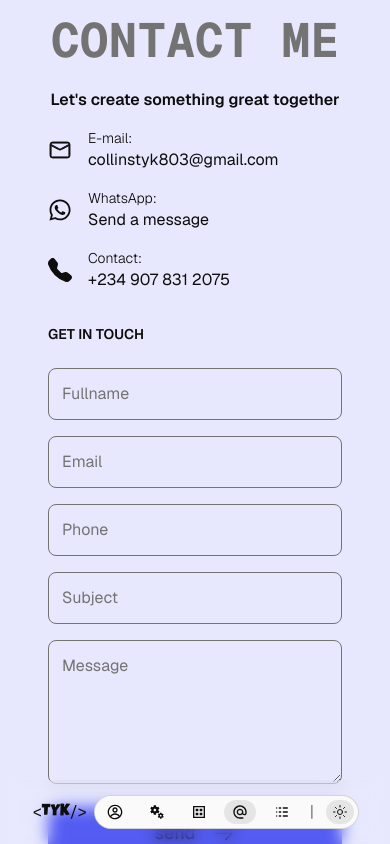
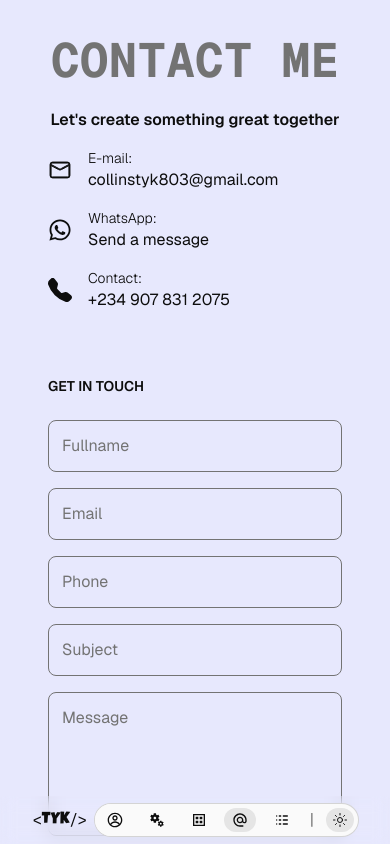
Before and after one commit to collinstyk/software-engineer-portfolio, a Next.js app: page /contact in a window 390 px wide. Shown: the top 844 px of the page. Built offline with nearby package versions, Linux system fonts and the light colour scheme; a web font is replaced by a local one.

Commit message:
Improve responsiveness

```diff
--- a/app/about/page.tsx
+++ b/app/about/page.tsx
@@ -6,11 +6,25 @@ import { FaXTwitter } from "react-icons/fa6";
 import { IoMdMail } from "react-icons/io";
 import { geistMono } from "../ui/fonts";
 
+const socials = [
+  { link: "https://x.com/dozie_jr", icon: <FaXTwitter /> },
+  { link: "https://github.com/collinstyk", icon: <FaGithub /> },
+  {
+    link: "https://www.linkedin.com/in/dozie-jr-achusiogu-917140226?utm_source=share&utm_campaign=share_via&utm_content=profile&utm_medium=android_app",
+    icon: <FaLinkedin />,
+  },
+  {
+    link: "https://www.instagram.com/collins_tyk",
+    icon: <FaInstagram />,
+  },
+  { link: "https://wa.me/+2349078312075", icon: <FaWhatsapp /> },
+];
+
 export default function About() {
   return (
     <div className="mt-4">
-      <main className="relative mx-auto my-20 flex w-2/3 justify-center gap-10">
-        <div className="sticky space-y-6">
+      <main className="relative mx-auto my-6 flex w-2/3 flex-col justify-center gap-10 md:flex-row">
+        <div className="sticky flex w-fit flex-col items-center space-y-6 max-md:mx-auto md:block">
           {/* Profile Image */}
           <div className="w-fit rounded-full border-2 border-neutral-500 dark:border-neutral-700">
             <Image
@@ -21,22 +35,20 @@ export default function About() {
               className="rounded-full"
             />
           </div>
+
+          {/* Work Experience */}
+        </div>
+        <article className="flex-1 space-y-5">
+          <h1 className="text-5xl font-semibold max-md:text-center md:text-6xl md:font-bold">
+            Collins Achusiogu.
+          </h1>
+          <h3 className="text-4xl font-extralight max-md:text-center">
+            Fullstack Web Developer.
+          </h3>
           {/* socials, gmail, phone number and other links */}
-          <div className="space-y-4">
-            <ul className="flex items-center justify-between">
-              {[
-                { link: "https://x.com/dozie_jr", icon: <FaXTwitter /> },
-                { link: "https://github.com/collinstyk", icon: <FaGithub /> },
-                {
-                  link: "https://www.linkedin.com/in/dozie-jr-achusiogu-917140226?utm_source=share&utm_campaign=share_via&utm_content=profile&utm_medium=android_app",
-                  icon: <FaLinkedin />,
-                },
-                {
-                  link: "https://www.instagram.com/collins_tyk",
-                  icon: <FaInstagram />,
-                },
-                { link: "https://wa.me/+2349078312075", icon: <FaWhatsapp /> },
-              ].map((item) => {
+          <div className="w-fit space-y-4 max-md:mx-auto">
+            <ul className="flex items-center gap-4 max-md:justify-center md:justify-between">
+              {socials.map((item) => {
                 const { link, icon } = item;
                 return (
                   <li>
@@ -60,11 +72,6 @@ export default function About() {
             </Link>
           </div>
 
-          {/* Work Experience */}
-        </div>
-        <article className="flex-1 space-y-5">
-          <h1 className="text-6xl font-bold">Collins Achusiogu.</h1>
-          <h3 className="text-4xl font-extralight">Fullstack Web Developer.</h3>
           <p className="text-lg">
             I’m a passionate Full-Stack Developer with a growing focus on
             building clean, functional, and user-friendly applications. I love
--- a/app/contact/page.tsx
+++ b/app/contact/page.tsx
@@ -7,27 +7,7 @@ import { BsTelephoneFill } from "react-icons/bs";
 import { cloneElement } from "react";
 import { GoArrowRight } from "react-icons/go";
 
-export default function Contact() {
-  return (
-    <main className="mx-6 my-4 px-6 lg:px-4">
-      <section className="flex flex-col space-y-8 sm:p-10 md:flex-row md:justify-between">
-        <div>
-          <h1
-            className={cn(
-              "mb-6 text-center text-5xl font-bold text-neutral-500 uppercase sm:text-6xl lg:text-left",
-              geistMono.className,
-            )}
-          >
-            {/* Add Shimering effect */}
-            Contact Me
-          </h1>
-          <h4 className="mb-4 text-center font-semibold md:text-left">
-            Let's create something great together
-          </h4>
-
-          <div>
-            <ul className="space-y-4">
-              {[
+const socials = [
   {
     link: "mailto:collinstyk803@gmail.com",
     label: "collinstyk803@gmail.com",
@@ -46,7 +26,37 @@ export default function Contact() {
     title: "Contact:",
     icon: <BsTelephoneFill size={24} />,
   },
-              ].map((item) => {
+];
+
+const fields = [
+  { name: "fullname", inputType: "text", label: "Fullname", required: true },
+  { name: "email", inputType: "email", label: "Email", required: true },
+  { name: "phone-number", inputType: "tel", label: "Phone", required: true },
+  { name: "subject", inputType: "text", label: "Subject", required: true },
+  { name: "message", inputType: "textarea", label: "Message", required: true },
+];
+
+export default function Contact() {
+  return (
+    <main className="mx-6 my-4 px-6 lg:px-4">
+      <section className="flex flex-col gap-8 space-y-8 sm:p-10 md:flex-row md:justify-between">
+        <div>
+          <h1
+            className={cn(
+              "mb-6 text-center text-5xl font-bold text-neutral-500 uppercase sm:text-6xl lg:text-left",
+              geistMono.className,
+            )}
+          >
+            {/* Add Shimering effect */}
+            Contact Me
+          </h1>
+          <h4 className="mb-4 text-center font-semibold md:text-left">
+            Let's create something great together
+          </h4>
+
+          <div>
+            <ul className="space-y-4">
+              {socials.map((item) => {
                 const { link, label, title, icon } = item;
                 return (
                   <li key={item.link}>
@@ -55,7 +65,11 @@ export default function Contact() {
 
                       <span>
                         <h6 className="text-sm font-light">{title}</h6>
-                        <Link href={link} className="!font-normal">
+                        <Link
+                          href={link}
+                          target="_blank"
+                          className="!font-normal"
+                        >
                           {label}
                         </Link>
                       </span>
@@ -84,84 +98,49 @@ export default function Contact() {
         <form className="">
           <h4 className="text-sm font-semibold uppercase">Get in touch</h4>
           <div className="mt-6 gap-4 space-y-4 sm:grid sm:grid-cols-2">
-            {/* Fullname */}
-            <div className="relative col-span-1">
+            {fields.map((field) => {
+              const { name, inputType, label, required } = field;
+
+              if (inputType === "textarea")
+                return (
+                  <div key={name} className="relative col-span-2">
+                    <textarea
+                      required={required}
+                      spellCheck
+                      name={name}
+                      id={name}
+                      autoComplete="off"
+                      className="peer h-36 w-full rounded-lg border border-neutral-500 bg-transparent p-3.5 outline-none valid:border-neutral-600 focus:border-neutral-600 dark:valid:border-neutral-400 dark:focus:border-neutral-400"
+                    />
+                    <label
+                      htmlFor={name}
+                      className="dark:peer-focus:bg-background dark:peer-valid:bg-background peer-focus:text-dark-gray pointer-events-none absolute top-0 left-0 px-3.5 pt-3.5 text-neutral-500 transition-all peer-valid:z-10 peer-valid:-translate-y-1/2 peer-valid:scale-90 peer-valid:bg-[#e7e8fd] peer-valid:pt-0 peer-valid:text-white peer-focus:z-10 peer-focus:-translate-y-1/2 peer-focus:scale-90 peer-focus:bg-[#e7e8fd] peer-focus:pt-0 dark:text-neutral-400 dark:peer-focus:text-white"
+                    >
+                      {label}
+                    </label>
+                  </div>
+                );
+              else
+                return (
+                  <div key={name} className="relative col-span-1">
                     <input
-                type="text"
-                required
+                      type={inputType}
+                      name={name}
+                      id={name}
+                      required={required}
                       autoComplete="off"
                       className="peer h-13 w-full rounded-lg border border-neutral-500 bg-transparent p-3.5 outline-none valid:border-neutral-600 focus:border-neutral-600 dark:valid:border-neutral-400 dark:focus:border-neutral-400"
                     />
                     <label
-                htmlFor="name"
+                      htmlFor={name}
                       className="dark:peer-focus:bg-background dark:peer-valid:bg-background peer-focus:text-dark-gray pointer-events-none absolute top-0 left-0 px-3.5 pt-3.5 text-neutral-500 transition-all peer-valid:z-10 peer-valid:-translate-y-1/2 peer-valid:scale-90 peer-valid:bg-[#e7e8fd] peer-valid:pt-0 peer-valid:text-white peer-focus:z-10 peer-focus:-translate-y-1/2 peer-focus:scale-90 peer-focus:bg-[#e7e8fd] peer-focus:pt-0 dark:text-neutral-400 dark:peer-focus:text-white"
                     >
-                Fullname
+                      {label}
                     </label>
                   </div>
+                );
+            })}
 
-            {/* Email */}
-            <div className="relative col-span-1">
-              <input
-                type="email"
-                required
-                autoComplete="off"
-                className="peer h-13 w-full rounded-lg border border-neutral-500 bg-transparent p-3.5 outline-none valid:border-neutral-600 focus:border-neutral-600 dark:valid:border-neutral-400 dark:focus:border-neutral-400"
-              />
-              <label
-                htmlFor="name"
-                className="dark:peer-focus:bg-background dark:peer-valid:bg-background peer-focus:text-dark-gray pointer-events-none absolute top-0 left-0 px-3.5 pt-3.5 text-neutral-500 transition-all peer-valid:z-10 peer-valid:-translate-y-1/2 peer-valid:scale-90 peer-valid:bg-[#e7e8fd] peer-valid:pt-0 peer-valid:text-white peer-focus:z-10 peer-focus:-translate-y-1/2 peer-focus:scale-90 peer-focus:bg-[#e7e8fd] peer-focus:pt-0 dark:text-neutral-400 dark:peer-focus:text-white"
-              >
-                Email
-              </label>
-            </div>
-
-            {/* Phone */}
-            <div className="relative col-span-1">
-              <input
-                type="tel"
-                required
-                autoComplete="off"
-                className="peer h-13 w-full rounded-lg border border-neutral-500 bg-transparent p-3.5 outline-none valid:border-neutral-600 focus:border-neutral-600 dark:valid:border-neutral-400 dark:focus:border-neutral-400"
-              />
-              <label
-                htmlFor="name"
-                className="dark:peer-focus:bg-background dark:peer-valid:bg-background peer-focus:text-dark-gray pointer-events-none absolute top-0 left-0 px-3.5 pt-3.5 text-neutral-500 transition-all peer-valid:z-10 peer-valid:-translate-y-1/2 peer-valid:scale-90 peer-valid:bg-[#e7e8fd] peer-valid:pt-0 peer-valid:text-white peer-focus:z-10 peer-focus:-translate-y-1/2 peer-focus:scale-90 peer-focus:bg-[#e7e8fd] peer-focus:pt-0 dark:text-neutral-400 dark:peer-focus:text-white"
-              >
-                Phone
-              </label>
-            </div>
-
-            {/* Subject */}
-            <div className="relative col-span-1">
-              <input
-                type="text"
-                required
-                autoComplete="off"
-                className="peer h-13 w-full rounded-lg border border-neutral-500 bg-transparent p-3.5 outline-none valid:border-neutral-600 focus:border-neutral-600 dark:valid:border-neutral-400 dark:focus:border-neutral-400"
-              />
-              <label
-                htmlFor="name"
-                className="dark:peer-focus:bg-background dark:peer-valid:bg-background peer-focus:text-dark-gray pointer-events-none absolute top-0 left-0 px-3.5 pt-3.5 text-neutral-500 transition-all peer-valid:z-10 peer-valid:-translate-y-1/2 peer-valid:scale-90 peer-valid:bg-[#e7e8fd] peer-valid:pt-0 peer-valid:text-white peer-focus:z-10 peer-focus:-translate-y-1/2 peer-focus:scale-90 peer-focus:bg-[#e7e8fd] peer-focus:pt-0 dark:text-neutral-400 dark:peer-focus:text-white"
-              >
-                Subject
-              </label>
-            </div>
-
-            {/* Message */}
-            <div className="relative col-span-2">
-              <textarea
-                required
-                autoComplete="off"
-                className="peer h-36 w-full rounded-lg border border-neutral-500 bg-transparent p-3.5 outline-none valid:border-neutral-600 focus:border-neutral-600 dark:valid:border-neutral-400 dark:focus:border-neutral-400"
-              />
-              <label
-                htmlFor="name"
-                className="dark:peer-focus:bg-background dark:peer-valid:bg-background peer-focus:text-dark-gray pointer-events-none absolute top-0 left-0 px-3.5 pt-3.5 text-neutral-500 transition-all peer-valid:z-10 peer-valid:-translate-y-1/2 peer-valid:scale-90 peer-valid:bg-[#e7e8fd] peer-valid:pt-0 peer-valid:text-white peer-focus:z-10 peer-focus:-translate-y-1/2 peer-focus:scale-90 peer-focus:bg-[#e7e8fd] peer-focus:pt-0 dark:text-neutral-400 dark:peer-focus:text-white"
-              >
-                Message
-              </label>
-            </div>
             <button className="bg-primary col-span-2 flex w-full cursor-pointer items-center justify-center space-x-4 rounded-xl py-3 text-lg font-medium">
               <span>send</span> <GoArrowRight size={24} />
             </button>
@@ -171,3 +150,6 @@ export default function Contact() {
     </main>
   );
 }
+
+// TODO
+// Try another way to validate the subject input
--- a/app/layout.tsx
+++ b/app/layout.tsx
@@ -24,7 +24,9 @@ export default function RootLayout({
     <html lang="en">
       <body className={`${geistSans.className} relative antialiased`}>
         <Header />
-        <main className="mx-auto max-w-7xl pb-40 sm:pt-[66px]">{children}</main>
+        <main className="mx-auto max-w-7xl pt-5 pb-40 md:pt-[66px]">
+          {children}
+        </main>
         <Footer />
       </body>
     </html>
--- a/app/ui/Footer.tsx
+++ b/app/ui/Footer.tsx
@@ -40,7 +40,7 @@ function Footer() {
               const { link, icon } = item;
               return (
                 <li>
-                  <Link href={link} target="_blank">
+                  <Link key={link} href={link} target="_blank">
                     {cloneElement(icon, { size: 16 })}
                   </Link>
                 </li>
--- a/app/ui/Header.tsx
+++ b/app/ui/Header.tsx
@@ -71,12 +71,10 @@ function DarkModeToggle() {
   );
   const handleToggle = () => setIsDarkMode((prev) => !prev);
 
-  const toggleRef = useRef(null);
-
   useEffect(() => {
     const html = document.documentElement;
-    // console.log(window.matchMedia("(prefers-color-scheme: dark)").matches);
 
+    if (window)
       if (isDarkMode) {
         localStorage.setItem("theme", "dark");
         html?.classList.add("dark");
@@ -88,17 +86,11 @@ function DarkModeToggle() {
       }
   }, [isDarkMode]);
 
-  // useGSAP(() => {
-  //   gsap.to(toggleRef.current, { x: isDarkMode ? 24 : "0%", duration: 0.25 });
-  //   gsap.to(".icon", { x: isDarkMode ? -24 : 0, duration: 0.25 });
-  // }, [isDarkMode]);
-
   return (
     <button
       onClick={handleToggle}
       className="flex cursor-pointer gap-2 rounded-full bg-neutral-200 px-1.5 py-1 dark:bg-neutral-700"
     >
-      {/* <span className="h-4 w-4 rounded-full" ref={toggleRef} /> */}
       <span className="icon #-z-10">
         <IoMoon className="moon hidden dark:block" />
         <IoSunnyOutline className="sun dark:hidden" />
@@ -109,7 +101,7 @@ function DarkModeToggle() {
 
 export default function Header() {
   return (
-    <div className="header fixed right-0 bottom-0 left-0 z-10 h-fit px-8 py-4 backdrop-blur-sm lg:top-0">
+    <div className="header fixed right-0 bottom-0 left-0 z-10 h-fit px-8 py-2 backdrop-blur-sm md:top-0">
       <header className="mx-auto max-w-7xl">
         <nav className="flex w-full flex-wrap items-center justify-between gap-2">
           {/* logo */}
```
Also changed, not shown: app/page.tsx (+3 -4 lines). Lines whose indentation alone changed are shown as unchanged.
